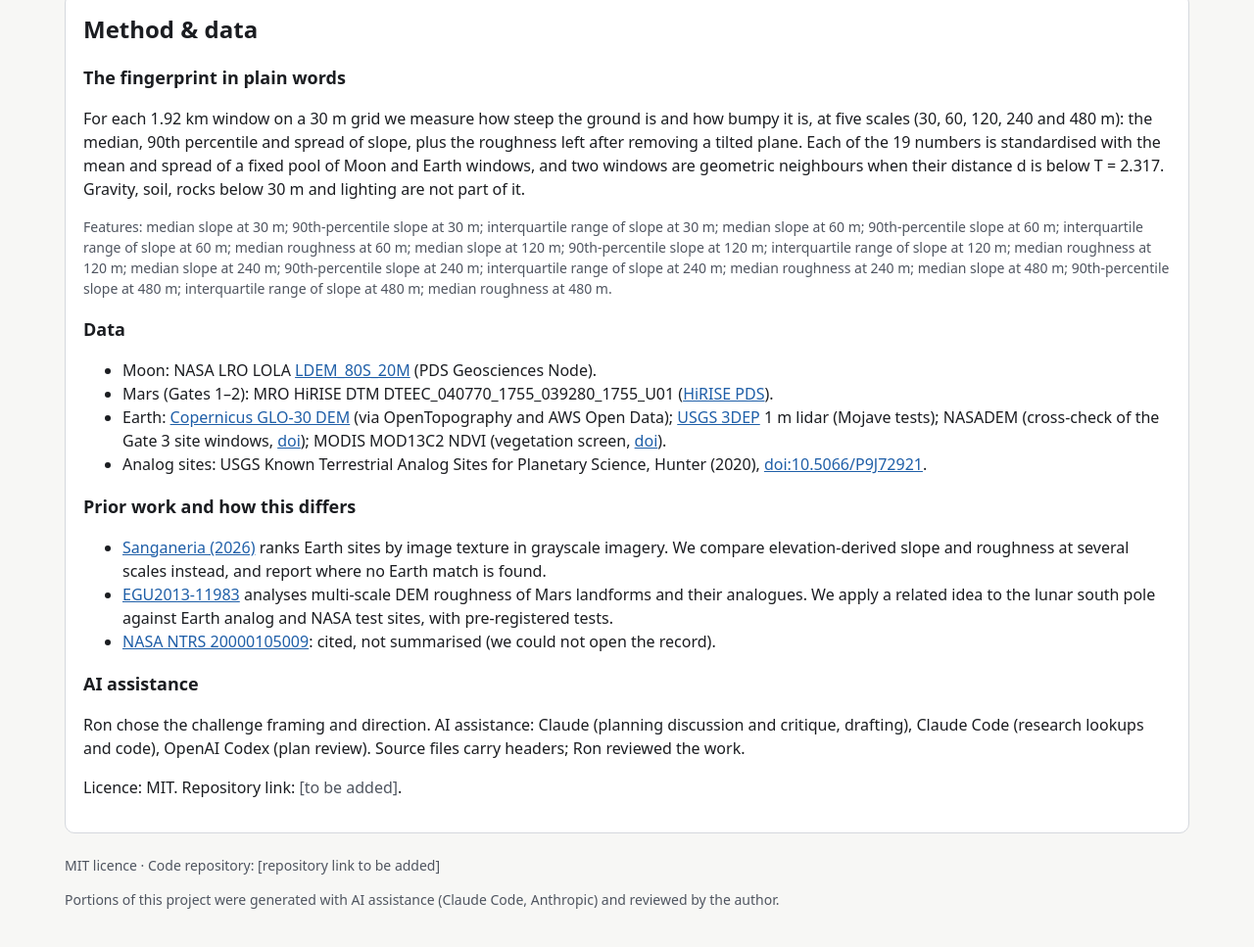
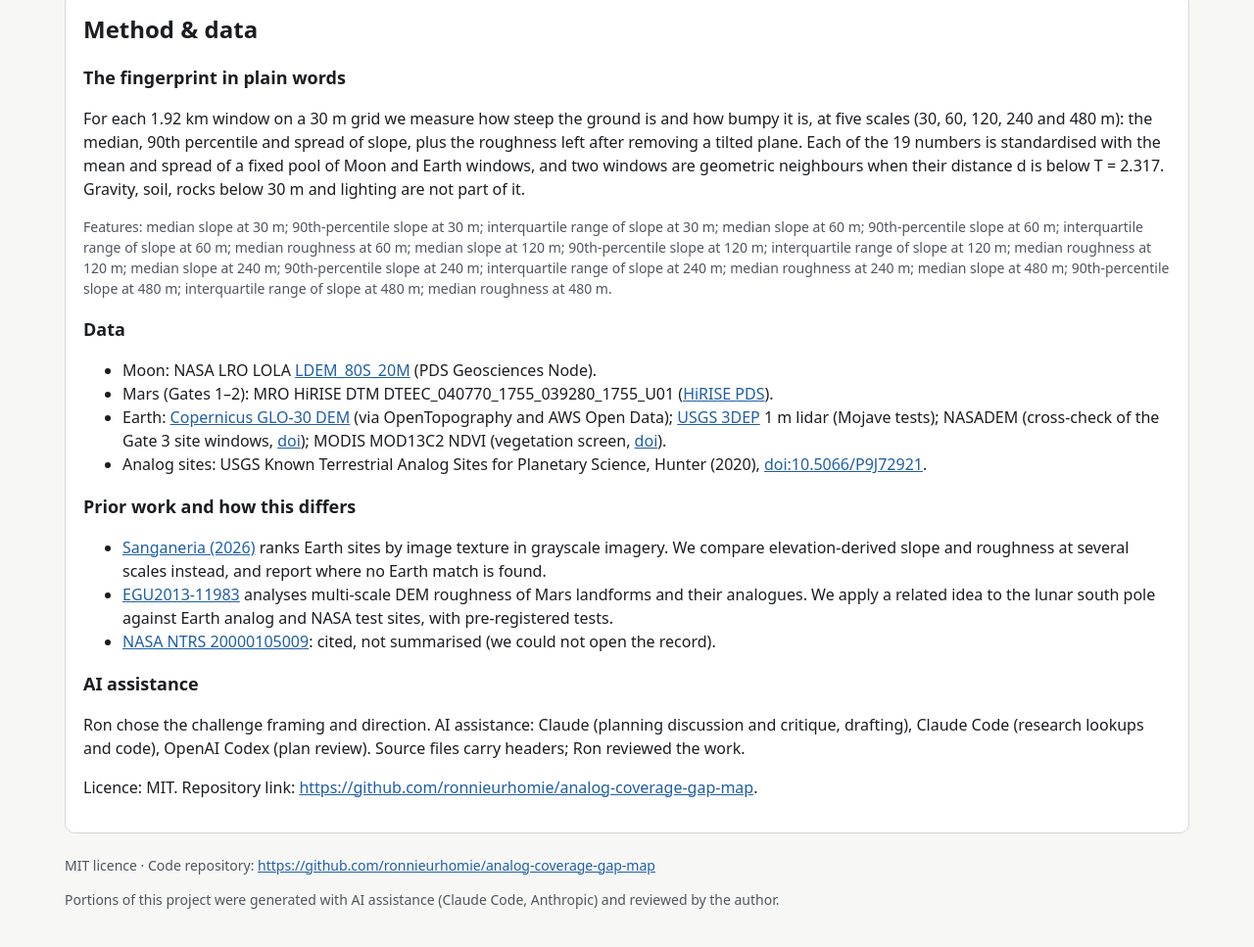
Before and after one commit to ronnieurhomie/analog-coverage-gap-map, a plain HTML site: page web/index.html in a window 1280 px wide. Shown: the part 5468-6435 px from the top of the page at 98% size. Drawn offline with Linux system fonts and the light colour scheme.

Commit message:
Add GitHub Pages workflow for web/ and repository link
Co-Authored-By: Claude Opus 5.5 <noreply@anthropic.com>

```diff
--- a/web/app.js
+++ b/web/app.js
@@ -221,7 +221,7 @@ function method() {
     <h3>AI assistance</h3>
     <p>Ron chose the challenge framing and direction. AI assistance: Claude (planning discussion and critique, drafting), Claude Code (research lookups and code),
       OpenAI Codex (plan review). Source files carry headers; Ron reviewed the work.</p>
-    <p>Licence: MIT. Repository link: <span class="placeholder-link">[to be added]</span>.</p>`;
+    <p>Licence: MIT. Repository link: <a href="https://github.com/ronnieurhomie/analog-coverage-gap-map">https://github.com/ronnieurhomie/analog-coverage-gap-map</a>.</p>`;
 }
 
 function bind() {
--- a/web/index.html
+++ b/web/index.html
@@ -79,7 +79,7 @@
 </main>
 
 <footer>
-  <p>MIT licence · Code repository: <span class="placeholder-link">[repository link to be added]</span></p>
+  <p>MIT licence · Code repository: <a href="https://github.com/ronnieurhomie/analog-coverage-gap-map">https://github.com/ronnieurhomie/analog-coverage-gap-map</a></p>
   <p>Portions of this project were generated with AI assistance (Claude Code, Anthropic) and reviewed by the author.</p>
 </footer>
 <script src="app.js"></script>
```
Also changed, not shown: 2 other files.
